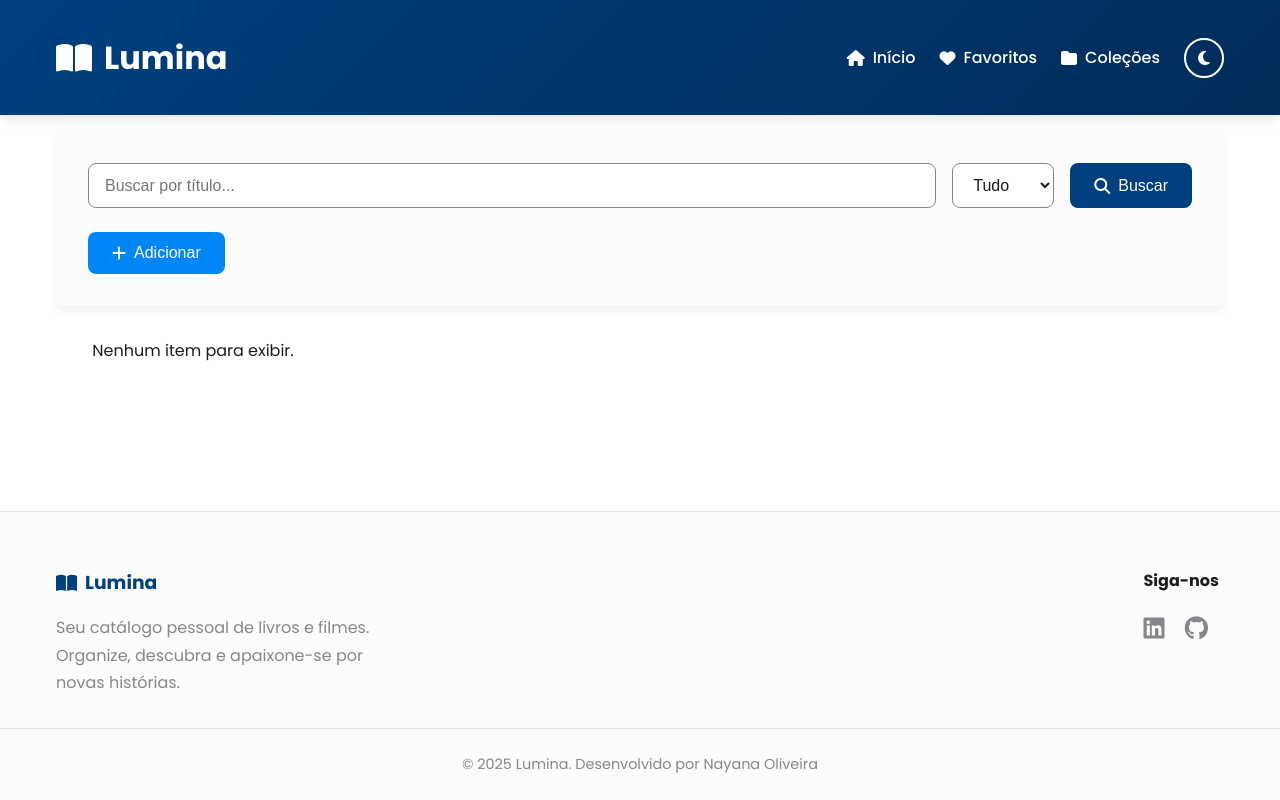
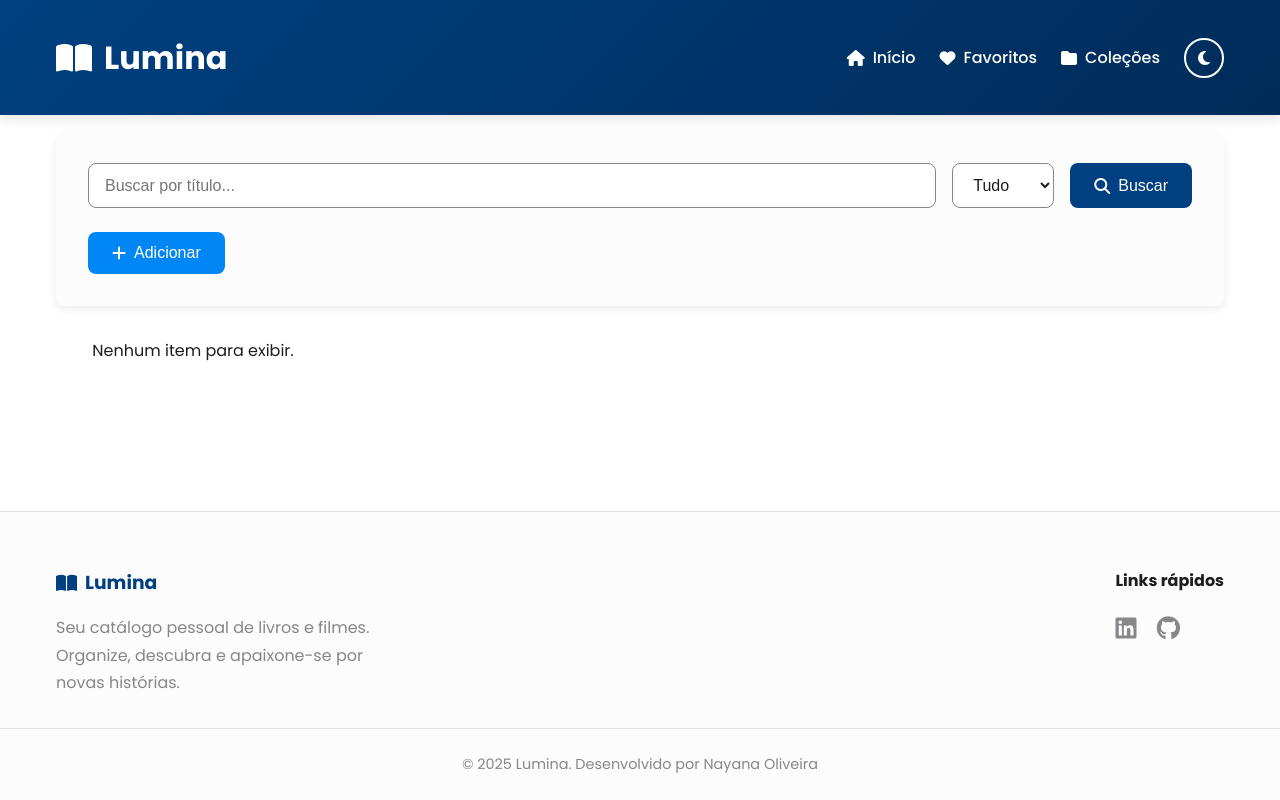
Before and after one commit to Nayana-Oliveira/Lumina, a plain HTML site: page index.html in a window 1280 px wide. Drawn offline with Linux system fonts and the light colour scheme; no server answers.

Commit message:
Atualizar o index.html

```diff
--- a/index.html
+++ b/index.html
@@ -89,7 +89,7 @@
                 <p>Seu catálogo pessoal de livros e filmes. Organize, descubra e apaixone-se por novas histórias.</p>
             </div>
             <div class="footer-social">
-                <h4>Siga-nos</h4>
+                <h4>Links rápidos</h4>
                 <a href="https://www.linkedin.com/in/nayana-heslley-barbosa-oliveira-65796537b/" aria-label="Linkedin"><i class="fab fa-linkedin"></i></a>
                 <a href="https://github.com/Nayana-Oliveira" aria-label="Github"><i class="fab fa-github"></i></a>
             </div>
```
